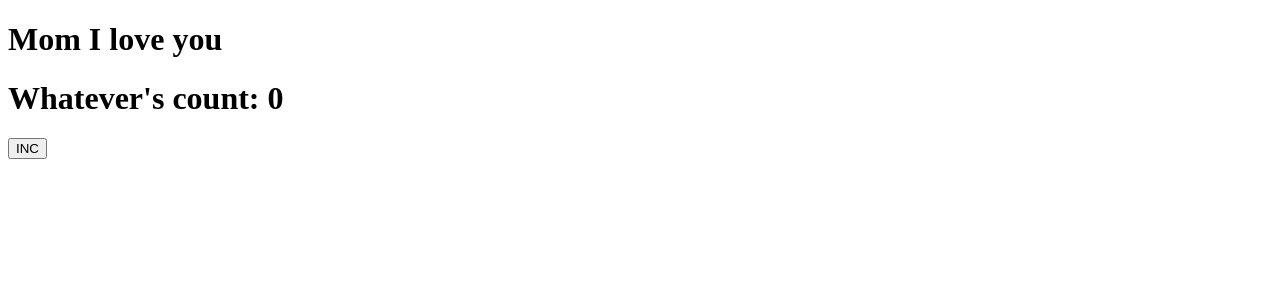
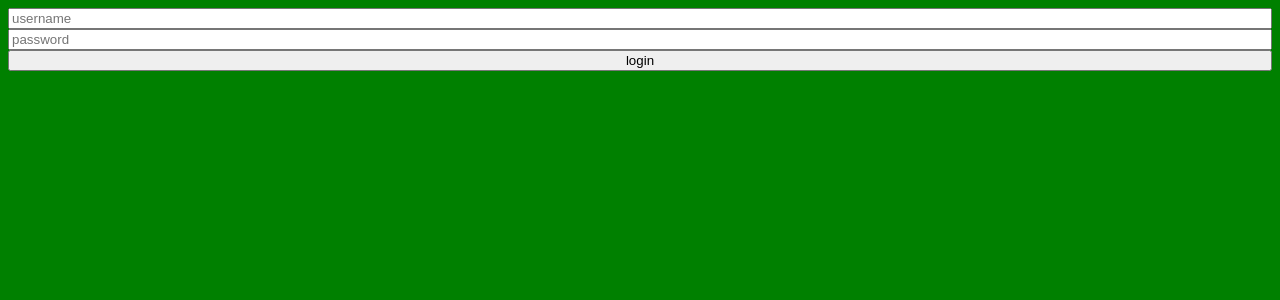
Before and after one commit to asmir-a/langlearn, a React app in the folder frontend/: page / in a window 1280 px wide. Shown: the top 300 px of the page. Built offline with nearby package versions, Linux system fonts and the light colour scheme.

Commit message:
basic login form

```diff
--- a/frontend/package.json
+++ b/frontend/package.json
@@ -5,7 +5,8 @@
   "main": "index.js",
   "scripts": {
     "start": "webpack serve --open",
-    "build": "webpack --mode production"
+    "build": "webpack --mode production",
+    "dev": "watch 'npm run build' src"
   },
   "repository": {
     "type": "git",
@@ -23,6 +24,7 @@
     "css-loader": "^6.7.3",
     "html-webpack-plugin": "^5.5.1",
     "mini-css-extract-plugin": "^2.7.5",
+    "watch": "^1.0.2",
     "webpack": "^5.82.0",
     "webpack-cli": "^5.1.0",
     "webpack-dev-server": "^4.15.0"
--- a/frontend/src/App.css
+++ b/frontend/src/App.css
@@ -1,3 +1,8 @@
-p {
-  color: red;
+body {
+  background-color: green;
 }
+
+form {
+  display: flex;
+  flex-direction: column;
+}
--- a/frontend/src/App.js
+++ b/frontend/src/App.js
@@ -3,14 +3,50 @@ import { useState } from 'react';
 
 import "./App.css";
 
+const LoginForm = () => {
+  const [username, setUsername] = useState("");
+  const [password, setPassword] = useState("");
+
+
+  const handleSubmit = async (event) => {
+    event.preventDefault();
+    let formData = new FormData();
+    formData.append("username", username);
+    formData.append("password", password);
+
+    let response = await fetch("/api/login", {
+      body: formData,
+      method: "post"
+    });
+    let responseJson = await response.text();
+    console.log(responseJson);
+  }
+
+  return (
+    <form action = "/login" method = "post" onSubmit = {handleSubmit}>
+      <input
+        type = "text"
+        name = "username"
+        placeholder = "username"
+        onChange = {(event) => setUsername(event.target.value)}
+      />
+      <input
+        type = "password"
+        name = "password"
+        placeholder = "password"
+        onChange = {event => setPassword(event.target.value)}
+      />
+      <input type="submit" value = "login"/>
+    </form>
+  )
+}
+
 
 const App = () => {
-  const [count, setCount] = useState(0);
+
   return (
     <>
-      <h1>Mom I love you</h1>
-      <h1> Whatever's count: {count} </h1>
-      <button onClick = {() => setCount(count + 1)}> INC </button>
+      <LoginForm />
     </>
   );
 }
```
Also changed, not shown: frontend/webpack.config.js (line endings or trailing spaces), 1 other file (tests, documents, lock files or other folders).
